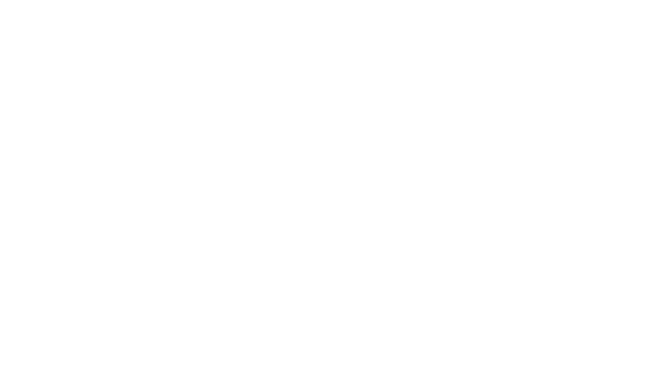
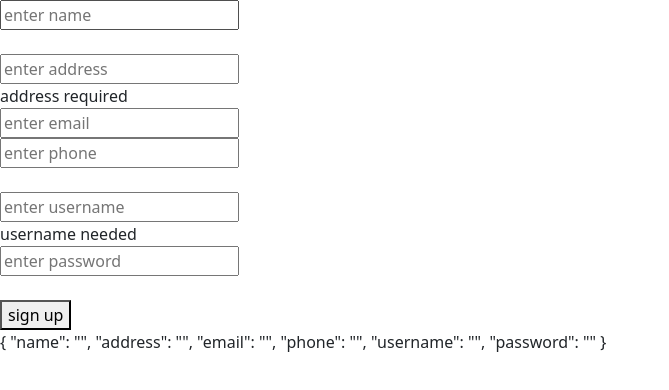
Before and after one commit to swetha-ap/angularapp1, an Angular app: page /signup in a window 1280 px wide. Shown: the top 390 px of the page, without its empty margins (0-669 px from the left). Built offline with nearby package versions, Linux system fonts and the light colour scheme.

Commit message:
forms in angular

```diff
--- a/src/app/app.component.html
+++ b/src/app/app.component.html
@@ -109,7 +109,7 @@
 
 
 
-
+<!--
   <div class="container">
     <a [routerLink]="'home'">home</a>
     <a [routerLink]="'about'">about</a>
@@ -117,7 +117,7 @@
   </div>
   <p>names in order {{kids|sort:"ascending"}}</p>
   <p>nos in order {{nos|sort:"descending"}}</p>
-  <p>proper string : {{uname|trim}}</p>
+  <p>proper string : {{uname|trim}}</p> -->
 
   <div>
     <router-outlet></router-outlet>
--- a/src/app/app.component.ts
+++ b/src/app/app.component.ts
@@ -63,4 +63,6 @@
 kids=["nitin","rohan","kaushik","sidharth"];
 nos=[4,2,7,8];
 uname="@#$h@i s#@*&wet%ha@";
+
+
 }
--- a/src/app/guards/loginguard.guard.ts
+++ b/src/app/guards/loginguard.guard.ts
@@ -11,7 +11,7 @@
   constructor(private authguardservice:ChecktokenService,private router:Router){}
   canActivate():boolean{
     if(!this.authguardservice.gettoken()){
-      this.router.navigateByUrl("");
+      this.router.navigateByUrl("/about");
     }
     return this.authguardservice.gettoken();
   }
--- /dev/null
+++ b/src/app/login/login.component.html
@@ -0,0 +1,8 @@
+<!-- <p>login works!</p> -->
+<form action="">
+    <input type="text" name="email" id="" placeholder="enter email">
+    <br>
+    <input type="text" name="password" id="" placeholder="enter password">
+    <br>
+    <button type="submit" (click)="login()">LOGIN</button>
+</form>
--- /dev/null
+++ b/src/app/login/login.component.ts
@@ -0,0 +1,26 @@
+import { Component, OnInit } from '@angular/core';
+import { Router } from '@angular/router'; //need to import router
+
+@Component({
+  selector: 'app-login',
+  templateUrl: './login.component.html',
+  styleUrls: ['./login.component.css']
+})
+export class LoginComponent implements OnInit {
+
+  constructor(private router:Router) { } //setting route to another page, we create an object of Route
+
+  ngOnInit(): void {
+  }
+
+usname="admin";
+userpswd="abc34";
+login(){
+  if(this.usname=="admin" && this.userpswd=="abc34"){
+    localStorage.setItem('SessionUser','1234'); //set token
+    this.router.navigateByUrl('/home'); //this specifies the route to be directed
+  }
+  alert('hii')
+}
+
+}
--- /dev/null
+++ b/src/app/signup/signup.component.html
@@ -0,0 +1,26 @@
+<!-- <p>signup works!</p> -->
+<form action="" #signupform="ngForm" (ngSubmit)="signup(signupform)">
+    <input type="text" #name="ngModel" name="name" id="" pattern="[A-Z a-z]+" placeholder="enter name" ngModel required><br>
+    <span *ngIf="name.errors?.['pattern'] && name.touched">please enter valid name</span><br> <!--Validation-->
+
+    <input type="text" #addr="ngModel" name="address" id="" placeholder="enter address" ngModel><br>
+    <span *ngIf="addr.untouched">address required</span><br>
+
+    <input type="email" #email="ngModel" email name="email" id="" placeholder="enter email" ngModel required><br>
+    <!-- <span *ngIf="email.pristine">email mandatory</span><br> -->
+    <div *ngIf="!email.valid && email.touched">
+        <span *ngIf="email.errors?.['required']">enter email field</span>
+        <span *ngIf="email.errors?.['email']">email invalid</span>
+    </div>
+
+    <input type="text" #phno="ngModel" name="phone" pattern="[0-9]{10}" id="" placeholder="enter phone" ngModel><br>
+    <span *ngIf="phno.errors?.['pattern']">phoneno should not exceed 10</span><br>
+
+    <input type="text" #uname="ngModel" name="username" id="" placeholder="enter username" ngModel><br>
+    <span *ngIf="uname.pristine">username needed</span><br>
+
+    <input type="text" #pswd="ngModel" name="password" id="" placeholder="enter password" ngModel><br>
+    <span *ngIf="pswd.touched">password needed</span><br>
+    <button type="submit">sign up</button>
+</form>
+<p>{{ signupform.value | json }}</p><!-- to print values as key-value pair -->
--- /dev/null
+++ b/src/app/signup/signup.component.ts
@@ -0,0 +1,19 @@
+import { Component, OnInit } from '@angular/core';
+
+@Component({
+  selector: 'app-signup',
+  templateUrl: './signup.component.html',
+  styleUrls: ['./signup.component.css']
+})
+export class SignupComponent implements OnInit {
+
+  constructor() { }
+
+  ngOnInit(): void {
+  }
+
+  signup(formValue:any){
+       console.log(formValue.value);
+  }
+
+}
```
Also changed, not shown: src/app/app-routing.module.ts (+7 -2 lines), src/app/app.module.ts (+6 -2 lines), src/app/login/login.component.css (added), src/app/signup/signup.component.css (added), 2 other files (tests, documents, lock files or other folders).
